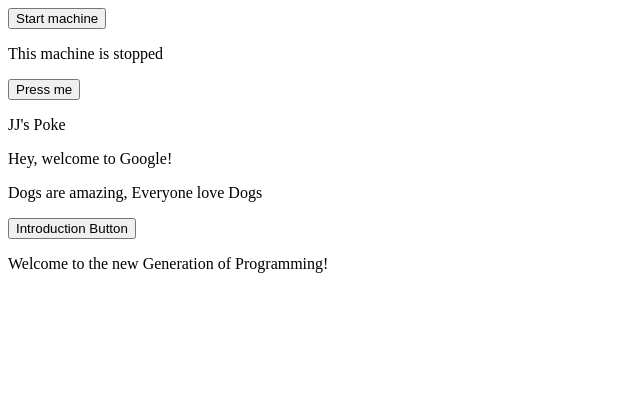
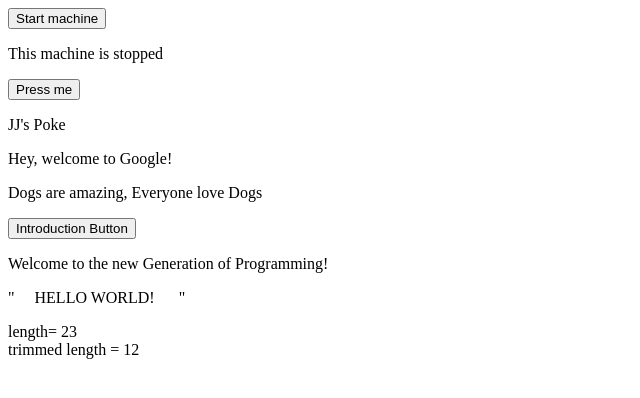
Before and after one commit to olafnub/Coding-Camp, a plain HTML site: page index.html in a window 1280 px wide. Shown: the whole page, without its empty margins (0-640 px from the left). Drawn offline with Linux system fonts and the light colour scheme.

Commit message:
Write out length of word using .length and .trim()
Length of a word with lots of spacing, &nbsp; and
.trim();

```diff
--- a/index.html
+++ b/index.html
@@ -22,6 +22,10 @@
 
     <button id="intro">Introduction Button</button>
     <p id="intro-p">Welcome to the new Generation of Programming!</p>
+
+    <p>"&nbsp;&nbsp;&nbsp;&nbsp;&nbsp;HELLO WORLD!&nbsp;&nbsp;&nbsp;&nbsp;&nbsp;&nbsp;"</p>
+    <p id="spacing"></p>
+
     <script>
 
     const lyeStrong = document.getElementById("machineLearning");
--- a/javascript.js
+++ b/javascript.js
@@ -286,4 +286,9 @@ window.onload = function() {
    function myIntro() {
    introPara.textContent = introPara.textContent.toUpperCase();
    }
+
+   let lotsOfSpace = "     HELLO WORLD!      ";
+   let spaceTrim = lotsOfSpace.trim();
+   document.getElementById("spacing").innerHTML =
+   "length= " + lotsOfSpace.length + "<br> trimmed length = " + spaceTrim.length;
 }
```
